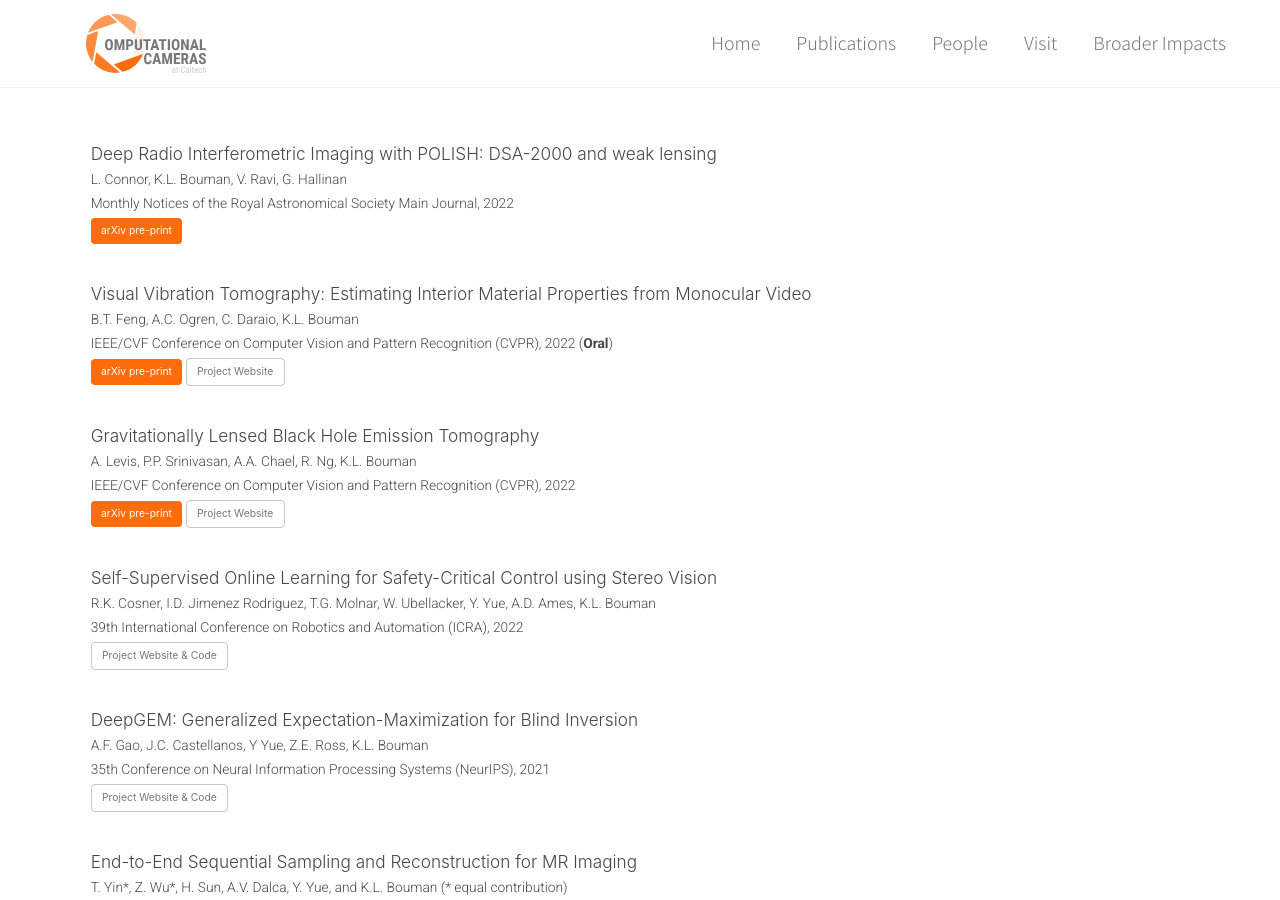
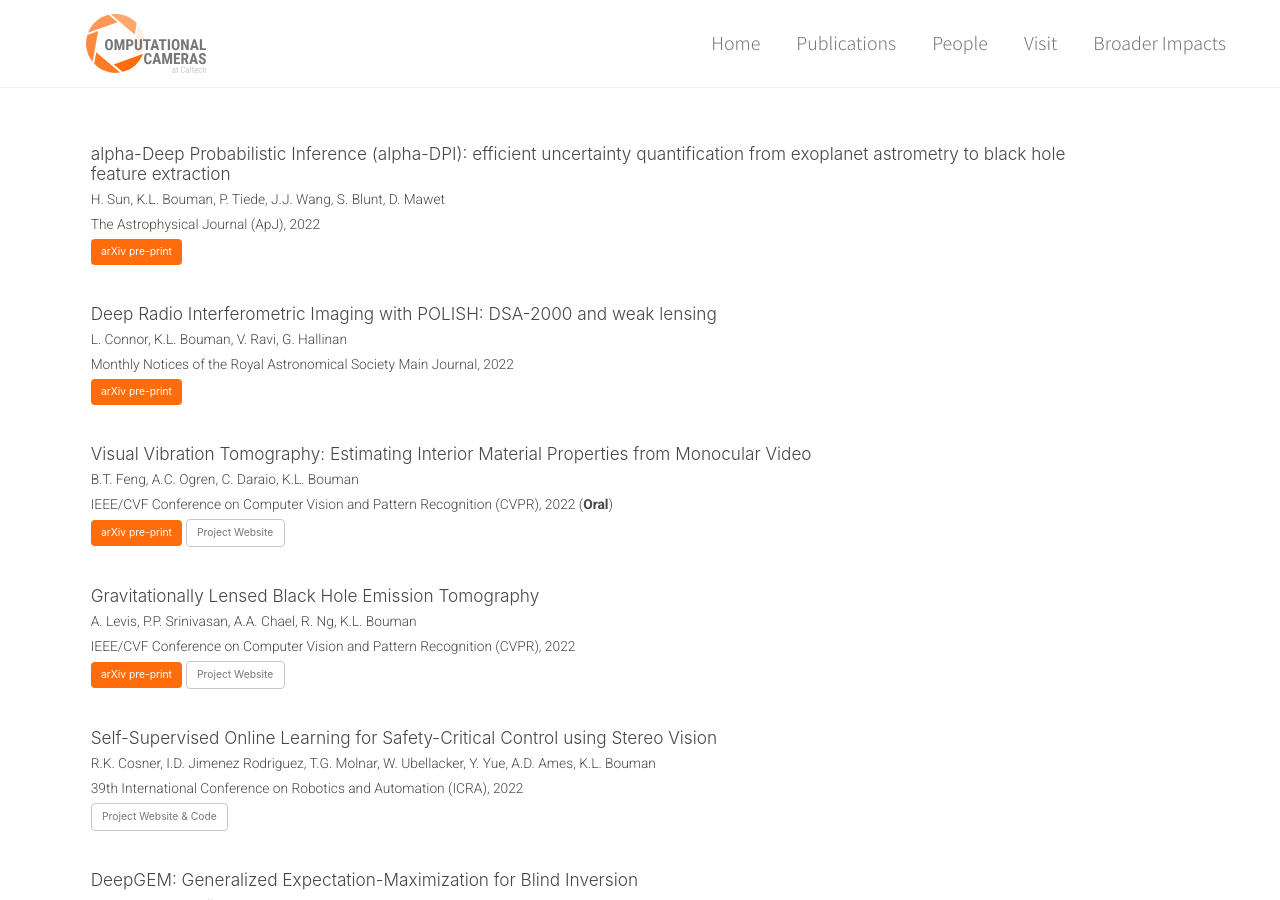
Before and after one commit to boumangroup/boumangroup.github.io, a Jekyll site: the page built from _pages/publications.html, in a window 1280 px wide and 900 px high. Built offline with Jekyll 4.4.1, drawn with Linux system fonts in a browser that asks for light colours; a script that is not in the unit is left out.

Commit message:
news updates

```diff
--- a/_data/news.yml
+++ b/_data/news.yml
@@ -1,7 +1,11 @@
 # News on the home page. Strings will be Markdown-ified.
 main:
+  - date: "05/22"
+    info: "Tune in at 6 am Pacific / 9 am Eastern to hear about some [exciting new results](https://www.nsf.gov/news/news_summ.jsp?cntn_id=305028&org=NSF&fbclid=IwAR3SzzHsfljYN9MF8zgJ02_RGIhjD-VmGaAvCkonPCPcu-oD35hku_ZgFng) from the EHT!"
   - date: "08/22"
     info: "Caltech is hosing the International Conference on Computational Photography (ICCP) this year on August 1-3! Check out the following link for information on how to attend and submit your work: [https://iccp2022.iccp-conference.org/](https://iccp2022.iccp-conference.org/)."
+  - date: "05/22"
+    info: "alpha-Deep Probabilistic Inference (alpha-DPI): efficient uncertainty quantification from exoplanet astrometry to black hole feature extraction accepted for publication in ApJ. Check out the arXiv [preprint](https://arxiv.org/abs/2201.08506)."
   - date: "04/22"
     info: "*Deep Radio Interferometric Imaging with POLISH: DSA-2000* and weak lensing accepted for publication in Monthly Notices of the Royal Astronomical Society Main Journal. Check out the arXiv [preprint](https://arxiv.org/abs/2111.03249)."
   - date: "03/22"
@@ -22,8 +26,12 @@ main:
     info: "*Event Horizon Telescope observations of the jet launching and collimation in Centaurus A* accepted for publication in Nature Astronomy. [[Paper]](https://www.nature.com/articles/s41550-021-01417-w)"
 
 all:
+  - date: "05/22"
+    info: "Tune in at 6 am Pacific / 9 am Eastern to hear about some [exciting new results](https://www.nsf.gov/news/news_summ.jsp?cntn_id=305028&org=NSF&fbclid=IwAR3SzzHsfljYN9MF8zgJ02_RGIhjD-VmGaAvCkonPCPcu-oD35hku_ZgFng) from the EHT!"
   - date: "08/22"
     info: "Caltech is hosing the International Conference on Computational Photography (ICCP) this year on August 1-3! Check out the following link for information on how to attend and submit your work: [https://iccp2022.iccp-conference.org/](https://iccp2022.iccp-conference.org/)."
+  - date: "05/22"
+    info: "alpha-Deep Probabilistic Inference (alpha-DPI): efficient uncertainty quantification from exoplanet astrometry to black hole feature extraction accepted for publication in ApJ. Check out the arXiv [preprint](https://arxiv.org/abs/2201.08506)."
   - date: "04/22"
     info: "*Deep Radio Interferometric Imaging with POLISH: DSA-2000* and weak lensing accepted for publication in Monthly Notices of the Royal Astronomical Society Main Journal. Check out the arXiv [preprint](https://arxiv.org/abs/2111.03249)."
   - date: "03/22"
--- a/_data/publications.yml
+++ b/_data/publications.yml
@@ -26,6 +26,11 @@ highlight:  # publications to be shown on home page
     teaser: publications/polish.png
 
 papers:
+  - title: "alpha-Deep Probabilistic Inference (alpha-DPI): efficient uncertainty quantification from exoplanet astrometry to black hole feature extraction"
+    authors: "H. Sun, K.L. Bouman, P. Tiede, J.J. Wang, S. Blunt, D. Mawet"
+    venue: "The Astrophysical Journal (ApJ), 2022"
+    links:
+      - "[arXiv pre-print](https://arxiv.org/abs/2201.08506){: .btn .btn--orange}"
   - title: "Deep Radio Interferometric Imaging with POLISH: DSA-2000 and weak lensing"
     authors: "L. Connor, K.L. Bouman, V. Ravi, G. Hallinan"
     venue: "Monthly Notices of the Royal Astronomical Society Main Journal, 2022"
```
